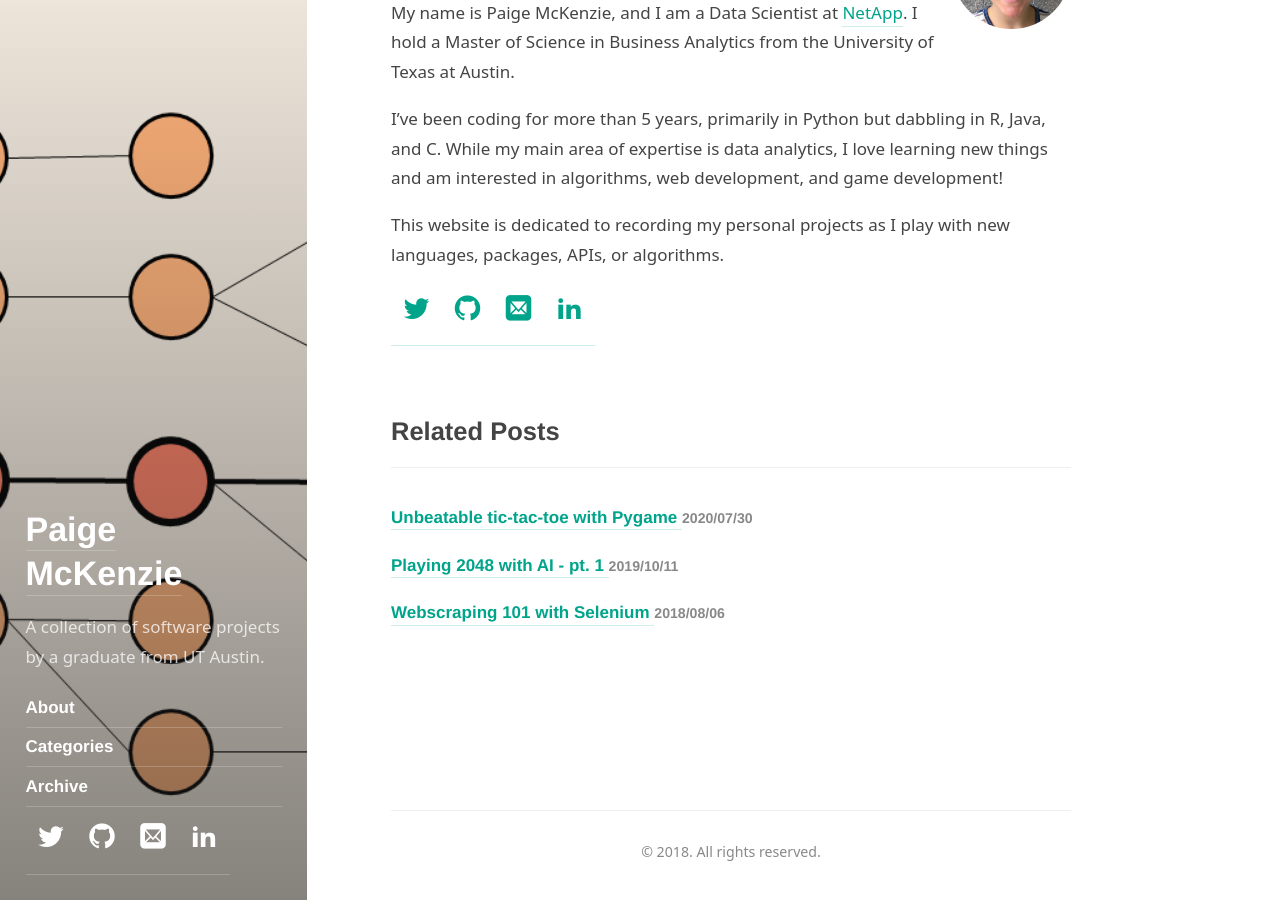
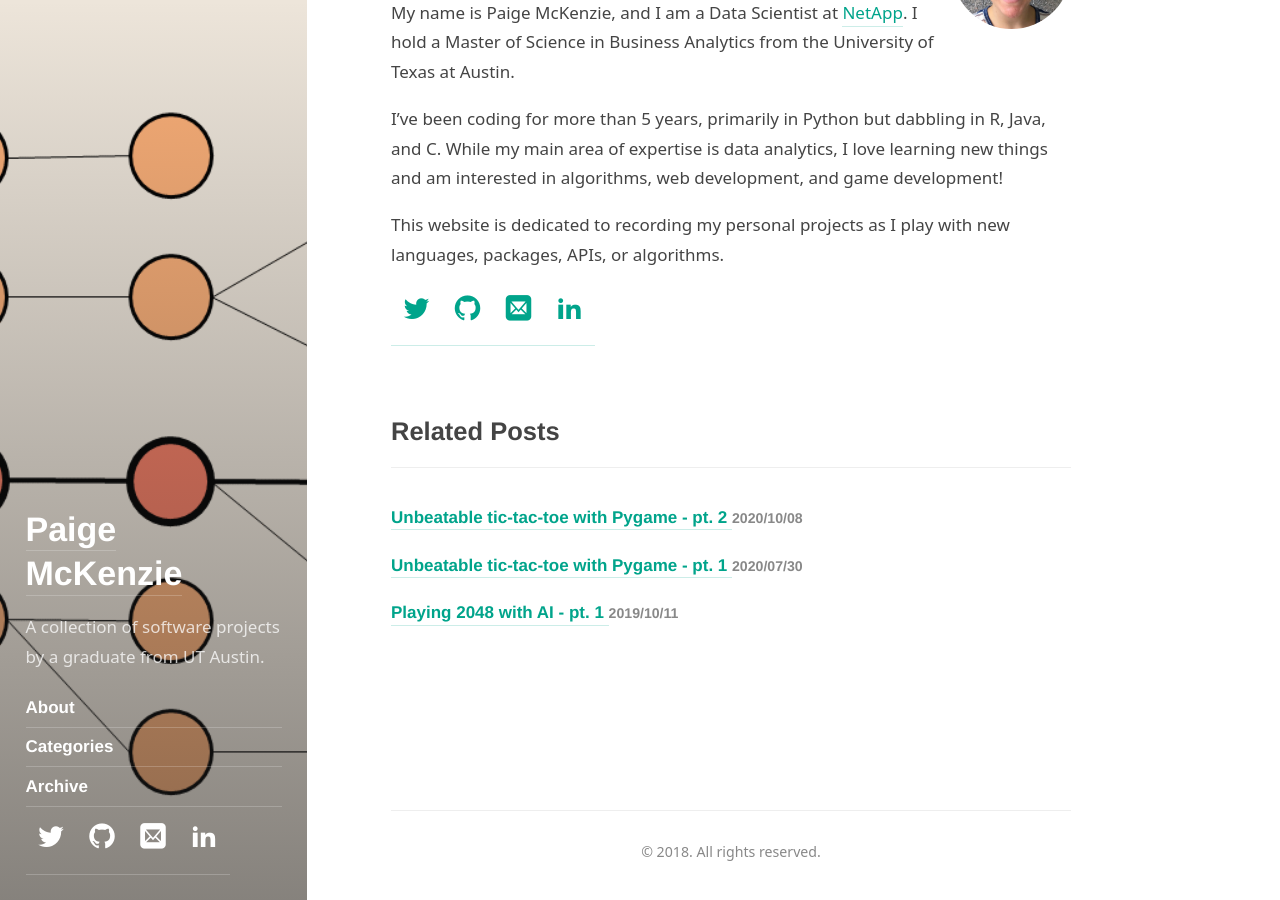
Before and after one commit to p-mckenzie/p-mckenzie.github.io, a Jekyll site: the page built from _posts/2020-04-23-2048-part-3.md, in a window 1280 px wide and 900 px high, scrolled down 8729 px. Built offline with Jekyll 4.4.1, drawn with Linux system fonts in a browser that asks for light colours; some web fonts are replaced; part of the change alters nothing that is shown.

Commit message:
publish tic2

````diff
--- a/_posts/2020-07-30-tic-tac-toe.md
+++ b/_posts/2020-07-30-tic-tac-toe.md
@@ -3,7 +3,7 @@
 layout: post
 
 # The title of your post
-title: "Unbeatable tic-tac-toe with Pygame"
+title: "Unbeatable tic-tac-toe with Pygame - pt. 1"
 
 # (Optional) Write a short (~150 characters) description of each blog post.
 # This description is used to preview the page on search engines, social media, etc.
--- /dev/null
+++ b/_posts/2020-10-08-tic-tac-toe-2.md
@@ -0,0 +1,416 @@
+---
+# Posts need to have the `post` layout
+layout: post
+
+# The title of your post
+title: "Unbeatable tic-tac-toe with Pygame - pt. 2"
+
+# (Optional) Write a short (~150 characters) description of each blog post.
+# This description is used to preview the page on search engines, social media, etc.
+description: >
+  Building a user interface with Pygame to allow the user to play tic-tac-toe against
+  an AI (described in [pt. 1](https://p-mckenzie.github.io/2020/07/30/tic-tac-toe/)).
+
+# (Optional) Link to an image that represents your blog post.
+# The aspect ratio should be ~16:9.
+image: /assets/img/tic-tac-toe/header2.png
+
+# You can hide the description and/or image from the output
+# (only visible to search engines) by setting:
+# hide_description: true
+# hide_image: true
+
+categories: [misc]
+tags: [algorithms]
+languages: [Python]
+---
+![]({{site.url}}/assets/img/tic-tac-toe/header2.png){:.lead}
+
+<!--more-->
+
+* dummy list
+{:toc}
+
+# Overview
+Tic-tac-toe is a game for 2 players, X and O, who take turns selecting positions on a 3x3 board.
+To win, one player must manage to place three of their marks in a row, either horizontally, vertically, or diagonally.
+
+![]({{site.url}}/assets/img/tic-tac-toe/example.png)
+In this example, player O has won, as they have marked 3 of their symbols along the top row.
+
+# Goals
+In the [previous post](https://p-mckenzie.github.io/2020/07/30/tic-tac-toe/), I implemented the tic-tac-toe
+game in a single class, `TicTacToe()`. I also programmed an AI with the [logic](https://en.wikipedia.org/wiki/Tic-tac-toe#Strategy)
+for playing a perfect game of tic-tac-toe, so the user playing against the computer can do no better than draw,
+and that logic is held in `TicTacToe.make_computer_move()`.
+
+In this post, I'll describe how I leveraged the Pygame package to provide an interface between
+the user and the AI.
+
+## Tic-tac-toe game
+Before going further, let's initialize the class we discussed in pt. 1, `TicTacToe`, from `BaseGame.py`.
+```python
+from BaseGame import TicTacToe
+game = TicTacToe()
+```
+We'll use this to track and update the board state, as well as telling us when the game ends,
+and who the winner is (or whether it's a draw).
+
+# Pygame basics
+The first step to making the UI is to import the pygame package, and initialize pygame.
+```python
+import pygame
+pygame.init()
+```
+Now this is done, we need to open a window for the program to run in. Here, I'm manually setting
+the screen height and width, then filling the entire screen with a solid white background.
+```python
+SCREEN_WIDTH = 650
+SCREEN_HEIGHT = 360
+
+DISPLAYSURF = pygame.display.set_mode((SCREEN_WIDTH,SCREEN_HEIGHT))
+
+WHITE = (255, 255, 255)
+DISPLAYSURF.fill(WHITE)
+```
+
+# Drawing objects
+All we have right now is a blank canvas, so next we'll need to draw, or "blit", objects
+(perhaps representing characters, scenery, information, etc) onto the canvas.
+
+## Background
+In my case for tic-tac-toe, I'm going to start by drawing a background of the 3x3 grid onto the
+white canvas. This `tictactoe_background.jpg` was lovingly crafted in MS paint, and looks like:
+
+![]({{site.url}}/assets/img/tic-tac-toe/tictactoe_background.jpg)
+
+First, we have to create a pygame object to hold the image, called a [Surface](https://www.pygame.org/docs/ref/surface.html),
+which we will then "blit" onto the canvas background, `DISPLAYSURF`.
+
+```python
+background = pygame.image.load("./assets/tictactoe_background.jpg")
+DISPLAYSURF.blit(background, (0,0))
+```
+Note that we are calling `DISPLAYSURF.blit(background, (0,0))` where tuple (0,0) indicates the (x,y)
+location we'd like to align the top left of the `background` Surface object to, relative to the top left
+of `DISPLAYSURF`. Passing (10,0) instead would move `background` down 10 pixels, while passing (0,10) instead
+would move `background` to the right 10 pixels.
+
+So now, the pygame window would just look like:
+![]({{site.url}}/assets/img/tic-tac-toe/blank_pygame_sc.png)
+
+## Marked locations
+Now we have the grid background, but need to fill in any marked locations with the
+appropriate symbol (X for the user, O for the AI). To do this, we'll use what's called a [Sprite](https://www.pygame.org/docs/ref/sprite.html)
+in pygame.
+
+What's a sprite? Basically, it's just a class that represents some surface, at some location, with some
+attributes. The class is very versatile, as sprites can be easily updated & redrawn.
+For example, a single sprite could represent
+a running character, and during the "game loop" the character's position (part of the Sprite object) would be updated,
+and the sprite would be redrawn at the new position.
+
+In our tic-tac-toe game, I'll use a single sprite to represent each location in the 3x3 grid that can be marked.
+Initially, the sprites will not be displayed, but once they are selected by either the player or the AI,
+then they will be updated with the appropriate image (either an X or O). I'll extend the base
+`pygame.sprite.Sprite` class into my own `block` class:
+
+```python
+class block(pygame.sprite.Sprite):
+    def __init__(self, i):
+        super().__init__()
+        self.surf = pygame.Surface((100, 100))
+        self.rect = self.surf.get_rect(topleft=((i//3)*SCREEN_WIDTH/3+50, 10+(i%3)*SCREEN_HEIGHT/3))
+        self.i = i
+
+    def display(self, user):
+        if user==1:
+            self.image = pygame.image.load("./assets/x.jpg")
+        else:
+            self.image = pygame.image.load("./assets/o.jpg")
+
+sprites = [block(i) for i in range(9)]
+```
+`sprites` is now a list that holds 9 individual blocks. Each `block.rect` describes where, in a 3x3
+grid, the block would be placed. Note that currently the blocks do not have background images,
+as `block.display(user)` has not been called. Also, they have not yet been
+drawn to the screen! They just exist in memory and are not visible.
+However, highlighting where they *would* be, the blocks are distributed approximately:
+
+![]({{site.url}}/assets/img/tic-tac-toe/yellow_pygame_sc.png)
+
+Note that each block also stores `block.i`, where `i` ranges from 0 through 8, indicating the "seed"
+with which that block was made.
+
+
+# User input
+We've got all the objects we need, now it's time to start the game and get user input.
+
+I've designed the game so that the user always goes first, so they will be presented with a blank
+screen and have to click on the location they want to mark. Let's imagine they click
+somewhere in the middle of the screen:
+![]({{site.url}}/assets/img/tic-tac-toe/mouse_pygame_sc.png)
+
+How can pygame catch this? Well, we constantly want to be checking for an [event](https://www.pygame.org/docs/ref/event.html),
+which is a fancy way of saying a mouse click, button press, or joystick input of some sort.
+
+These events come in a queue, accessed through `pygame.event.get()`, so we want to loop through this
+list, checking if any of the events are a down click (`event.type == pygame.MOUSEBUTTONDOWN`)
+of the left (`event.button=1`) mouse button.
+```python
+for event in pygame.event.get():
+    if event.type == pygame.MOUSEBUTTONDOWN and event.button == 1:
+        # location of the click
+        x,y = event.pos
+```
+From the event object, we can access the x,y coordinates where the event happened, and process the click.
+
+# Processing input
+We now want to convert the x,y coordinates of the user input to a meaningful "move" on the tic-tac-toe
+board. Remember `sprites`, the list of block sprites from before? The [Sprite](https://www.pygame.org/docs/ref/sprite.html)
+class comes a function to determine if a collision has happened. We'll leverage it by looping through our
+`sprites`, checking if any of them overlap with the user's input.
+
+However, even if the user's input collides with one of the block sprites, we *also* need to check
+if that location is available. To do this, we'll reference `game.board`, which stores the current
+board state, and check if that location is zero (has not been selected by a user prior to this point).
+If it's unfilled, fill it, check whether the game has ended, and if not allow the computer to go next.
+```python
+for sprite in sprites:
+    if sprite.rect.collidepoint(x,y):
+        if game.board[sprite.i//3, sprite.i%3]==0:
+            # update the game board
+            game.board[sprite.i//3, sprite.i%3] = 1
+
+            # change the user so the computer goes next
+            game.game_finished = game.is_game_finished()
+            game.user *= -1
+            break
+```
+So, taking it back to our example where the user clicks in the middle of the blank board:
+![]({{site.url}}/assets/img/tic-tac-toe/mouse_pygame_sc.png)
+
+This user input overlaps with sprite #4, so `game.board` will be updated to:
+```
+[[0, 0, 0],
+ [0, 1, 0],
+ [0, 0, 0]]
+```
+This indicates that only the center location has been selected, and that has been selected by
+the user, not the AI. We can call `game.make_computer_move()` to allow the AI to do it's turn,
+then resume processing user input. Note the computer uses -1 to denote selected locations in
+`game.board`, so the new state would look like:
+
+```
+[[-1, 0, 0],
+ [ 0, 1, 0],
+ [ 0, 0, 0]]
+```
+
+# Displaying game state
+Now that the user has made their input, we need to display the results. In our example,
+we need to display that their click resulted in the middle location being filled,
+and that the AI selected the top left.
+
+In pygame terms, we need to re-draw everything we want displayed, then update the display
+by calling `pygame.display.update()`.
+
+So what do we want displayed? First, the background image
+(the 3x3 grid). Then more importantly, we want any sprites that have been selected, with the
+appropriate image displayed.
+
+To accomplish this, we'll enumerate through `game.board.flatten()`, which will take us through
+each `element` in `game.board` and the range 0 through 8, which is coincidentally `i`, the index
+of our sprites.
+
+If `element!=0`, then that location in `game.board` has been selected by either
+the player or the AI. We'll select the appropriate `sprite` from the list `sprites`, update
+`sprite` to display the appropriate image (X if the user selected, O if the AI selected). This
+determination is made off of `element`, which will be 1 if the user made that selection, but -1
+if the AI made it.
+
+```python
+# update the board
+DISPLAYSURF.blit(background, (0,0))
+for i,element in enumerate(game.board.flatten()):
+    if element!=0:
+        sprite = sprites[i]
+
+        # set whether the sprite is an X or O
+        sprite.display(element)
+
+        DISPLAYSURF.blit(sprite.image, sprite.rect)
+
+pygame.display.update()
+```
+After updating the display, the screen now shows the user:
+![]({{site.url}}/assets/img/tic-tac-toe/2_moves_sc.png)
+
+
+
+# Game loop
+It's time now to put all the pieces together into a loop. We have all the fundamental elements
+we need to run the game, and now simply need to repeatedly manage and update the game state,
+while watching for user input. Let's build this now.
+
+The `game` class I wrote maintains a `game.game_finished` boolean, indicating whether the game has ended
+(either due to a player winning, or a draw being reached). So while the game is not finished,
+we need to accept input and update the screen.
+
+```python
+while not game.game_finished:
+    if game.user==1:
+        # ------- process inputs -------
+        ...
+
+    else:
+        # ------- make computer move --------
+        ...
+
+    # ----------- update display --------------
+    ...
+
+pygame.display.quit()
+pygame.quit()
+```
+This simply assembles all the pieces we've already discussed! After breaking out of the loop,
+we close the display window and the program itself.
+
+# Extras
+Pygame is capable of handling **much** more complicated programs, and I have barely scratched
+the surface of what it can do. However, before calling it quits on this project, I also wanted
+to explore a little bit.
+
+I set myself the additional challenge of letting the user repeatedly play games of tic-tac-toe,
+until they decided to stop, while updating them on their win/draw/lose record so far.
+
+## Repeatedly playing
+To play multiple games, I need another loop, to repeatedly call the game loop! I start off the program
+with a variable called `play`, and run a new game as long as `play` is `True`.
+
+```python
+play = True
+while play:
+    game = TicTacToe()
+    # -------- game loop -----------
+    ...
+    play = keep_playing()
+
+pygame.display.quit()
+pygame.quit()
+```
+Note that I have moved closing the display to outside the new loop, and have a new function
+called `keep_playing()` that I'll discuss momentarily.
+
+## Keeping score
+I'd also like to keep track of the wins, draws, and losses the user experiences, as they
+play multiple games.
+
+I'll use a list, `records`, to keep track of 3 integers, representing the number of wins,
+draws, and losses for the user during this session, respectively.
+
+> Note the AI has been programmed to be unbeatable so it should be impossible for the user to win,
+but I've included this metric in the counter, just in case.
+
+`records` is a global variable, so I'll initialize all values to 0 outside the outer game loop.
+The `game` class tracks `game.winner`, which will be 1 if the user wins, -1 if the AI wins, and
+0 if it is a draw, so I'll use this value to increment the appropriate entry in `records`.
+
+```python
+records = [0,0,0]
+...
+
+while play:
+    # -------- inner game loop -----------
+    ...
+    records[game.winner*-1+1] += 1
+    play = keep_playing()
+
+pygame.display.quit()
+pygame.quit()
+```
+
+## Additional input
+After the current game ends and the record has been updated, I need another input from the
+user, to indicate if they would like to play again. For this, I'm going to display other
+objects to give the user different information,
+including their current win/draw/lose record.
+
+I'll hold all this logic inside a `keep_playing()` function, and update the `play` variable
+after each game based on the result of this function.
+
+I'm going to request the user press a button to play again, so I need to create a button from
+the pygame [Rect](https://www.pygame.org/docs/ref/rect.html) class, so it can be colored in,
+and I can again use `collidepoint(x,y)` to determine if the user clicked on the button.
+
+```python
+WHITE = (255, 255, 255)
+GREEN = (0, 255, 0)
+font_small = pygame.font.SysFont("Verdana", 20)
+
+def keep_playing():
+    # draw button and background
+    DISPLAYSURF.fill(WHITE)
+
+    button = Rect(SCREEN_WIDTH/2-150, SCREEN_HEIGHT/2-50, 300, 100)
+    pygame.draw.rect(DISPLAYSURF, GREEN, button)
+
+    text = font_small.render('Click here to play again!', True, BLACK)
+    text_rect = text.get_rect(center=(SCREEN_WIDTH/2, SCREEN_HEIGHT/2))
+    DISPLAYSURF.blit(text, text_rect)
+    ...
+```
+What this does, simply, is display a **very** green box, approximately centered on the screen,
+with text on it, encouraging the user to click inside the box. It looks like this:
+![]({{site.url}}/assets/img/tic-tac-toe/clickhere_sc.png)
+
+I'll also write the current win/draw/loss record from `records` to the screen.
+```python
+def keep_playing():
+    ...
+
+    # draw results
+    DISPLAYSURF.blit(font_small.render('User wins: {}'.format(records[0]), True, BLACK),
+                     (0, 0))
+    DISPLAYSURF.blit(font_small.render('Ties: {}'.format(records[1]), True, BLACK),
+                     (0, text_rect.height))
+    DISPLAYSURF.blit(font_small.render('Computer wins: {}'.format(records[2]), True, BLACK),
+                     (0, text_rect.height*2))
+    ...
+```
+Now, (after a tie), the window would look like:
+![]({{site.url}}/assets/img/tic-tac-toe/ties_sc.png)
+
+But wait! We still need to "listen" for user input, so that means another loop, watching
+for events. We'll use the same logic as before, checking if the user's right click
+collides with the `button`.
+
+```python
+def keep_playing():
+    # ------- update display -----
+    ...
+
+    while True:
+        for event in pygame.event.get():
+            if event.type == pygame.MOUSEBUTTONDOWN and event.button == 1:
+                # location of the click
+                x,y = event.pos
+
+                if button.collidepoint(x,y):
+                    return True
+                else:
+                    return False
+```
+Note there is no break out of the loop! Either the user clicks the button, where `keep_playing()`
+will return `True`, or they click outside the button, where `keep_playing()` will return `False`.
+Until the user clicks, the screen will keep waiting for input.
+
+# Conclusion
+Now we have a fully-functioning, repeating tic-tac-toe game, against a competent opponent.
+I hope this provided an interesting, yet simple example of the types of things the
+pygame package allows you to do.
+
+## Code
+Complete code can be found in my UI-examples git [repository](https://github.com/p-mckenzie/UI-examples).
+
+This section of the project relies on numpy and [pygame](https://www.pygame.org/news).
````
Also changed, not shown: assets/img/tic-tac-toe/2_moves_sc.PNG (added), assets/img/tic-tac-toe/blank_pygame_sc.png (added), assets/img/tic-tac-toe/clickhere_sc.png (added), assets/img/tic-tac-toe/header2.png (added), assets/img/tic-tac-toe/mouse_pygame_sc.png (added), assets/img/tic-tac-toe/tictactoe_background.jpg (added), assets/img/tic-tac-toe/ties_sc.PNG (added), assets/img/tic-tac-toe/yellow_pygame_sc.png (added).
